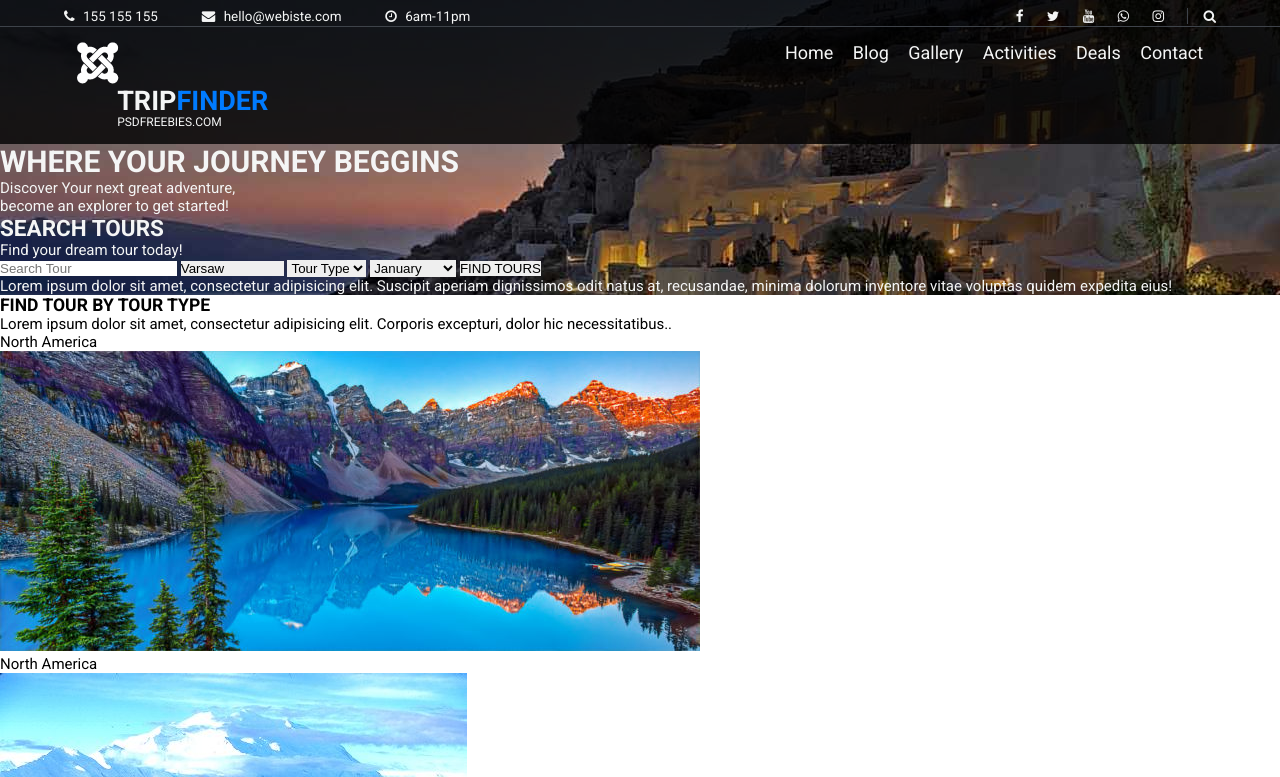
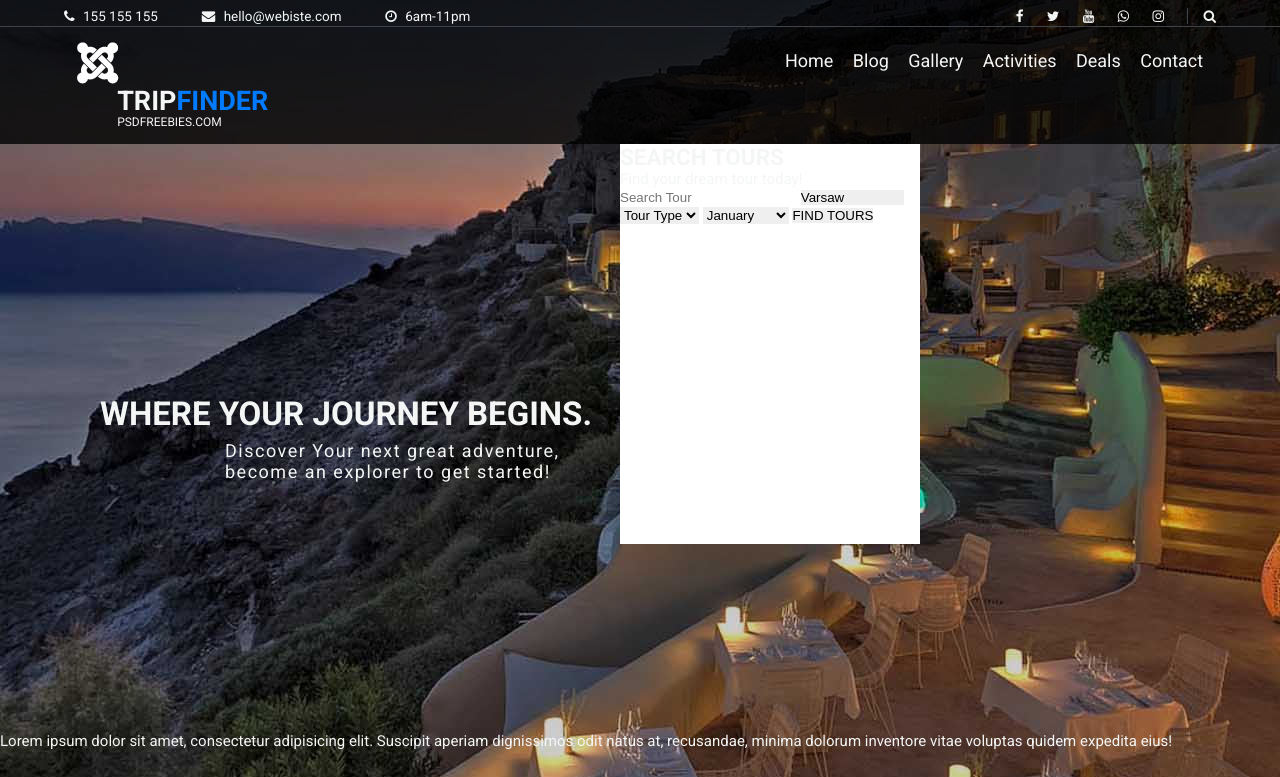
Before and after one commit to Kalif1/tourandtravel, a plain HTML site: page index.html in a window 1280 px wide. Shown: the top 777 px of the page. Drawn offline with Linux system fonts and the light colour scheme.

Commit message:
Add files via upload

```diff
--- a/index.html
+++ b/index.html
@@ -56,7 +56,7 @@
 
 						<nav class="menu floatRight">
 							<ul class="floatRight">
-								 <a href="#"><li>Home</li></a>
+								 <a href="facebook.com"><li>Home</li></a>
 								 <a href="#"><li>Blog</li></a>
 								 <a href="#"><li>Gallery</li></a>
 								 <a href="#"><li>Activities</li></a>
@@ -68,11 +68,6 @@
 					</div>
 				</div>
 				<div class="clear"></div>
-					</div>
-					<div class="clear"></div>
-					<div class="infoAboutPage">
-						<h1>WHERE YOUR JOURNEY BEGGINS</h1>
-						<p>Discover Your next great adventure,<br> become an explorer to get started!</p>
 			</div>
 
 			<div class="searchTours">
@@ -109,11 +104,18 @@
 			<button>FIND TOURS</button>
 		</div>
 
+			<div class="infoAboutPage">
+				<h1>WHERE YOUR JOURNEY BEGINS.</h1>
+				<p>Discover Your next great adventure,<br> become an explorer to get started!</p>
+			</div>
 
 			<div class="loremIpsum">
 				<p>Lorem ipsum dolor sit amet, consectetur adipisicing elit. Suscipit aperiam dignissimos odit natus at, recusandae, minima dolorum inventore vitae voluptas quidem expedita eius!</p>
 			</div>
 		</div>
+
+
+
 		<div class="tourByType">
 			<h3>FIND TOUR BY TOUR TYPE</h3>
 			<p>Lorem ipsum dolor sit amet, consectetur adipisicing elit. Corporis excepturi, dolor hic necessitatibus..</p>
--- a/main.css
+++ b/main.css
@@ -49,7 +49,9 @@ a{
 .mainMenu{
 	background-image: url("img/landscape-background.jpg");
 	width: 100%;
+	height: 780px;
 	color: #f4f5f5;
+	position: relative;
 }
 
 .socialBackgroundColor{
@@ -143,7 +145,8 @@ hr{
 .menu{
 	font-size: 1.2em;
 	font-weight: 400;
-	width: 50%;
+	width: 600px;
+	margin-top: 8px;
 }
 
 nav{
@@ -163,11 +166,43 @@ ul a:nth-of-type(-n+5){
 	margin-right: 15px;
 }
 
+ul a:hover{
+	color: #007bff;
+	font-size: 1.3em;
+	width: 55px;
+}
 
-1. Ustawa o pracownikach samorządowych (do niej musimy się odwoływać)
 
-3. Obowiązki pracownika samorządowego
+		/*-------------INFO TEXT--------------*/
+.infoAboutPage{
+	margin-left: 100px;
+	width: 580px;
+}
 
-5. Stosunki służbowe
-6. Stanowiska pracy
-7. Jak wygląda kwestia zatrudnienia (kodeks pracy i kodeks cywilny)
+h1{
+	margin-top: 250px;
+	font-size: 2.2em;
+}
+
+.infoAboutPage p{
+	font-size: 1.2em;
+	margin-top: 7px;
+	margin-left: 125px;
+	letter-spacing: 1.5px;
+}
+
+.loremIpsum{
+	margin-top: 250px;
+}
+
+
+		/*-------------SEARCH TOURS----------*/
+.searchTours{
+	background-color: white;
+	width: 300px;
+	height: 400px;
+	z-index: 1;
+	position: absolute;
+	left: 620px;
+
+}
```
Lines whose indentation alone changed are shown as unchanged.
